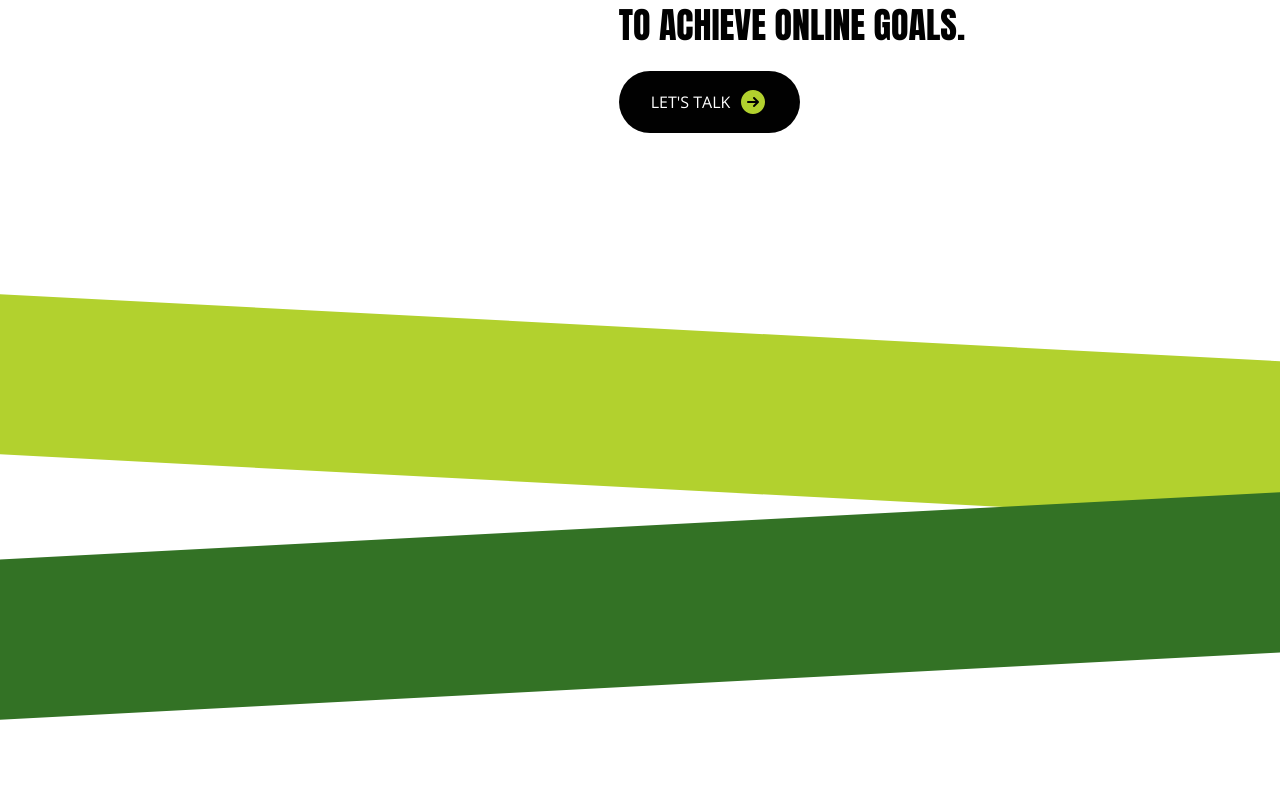
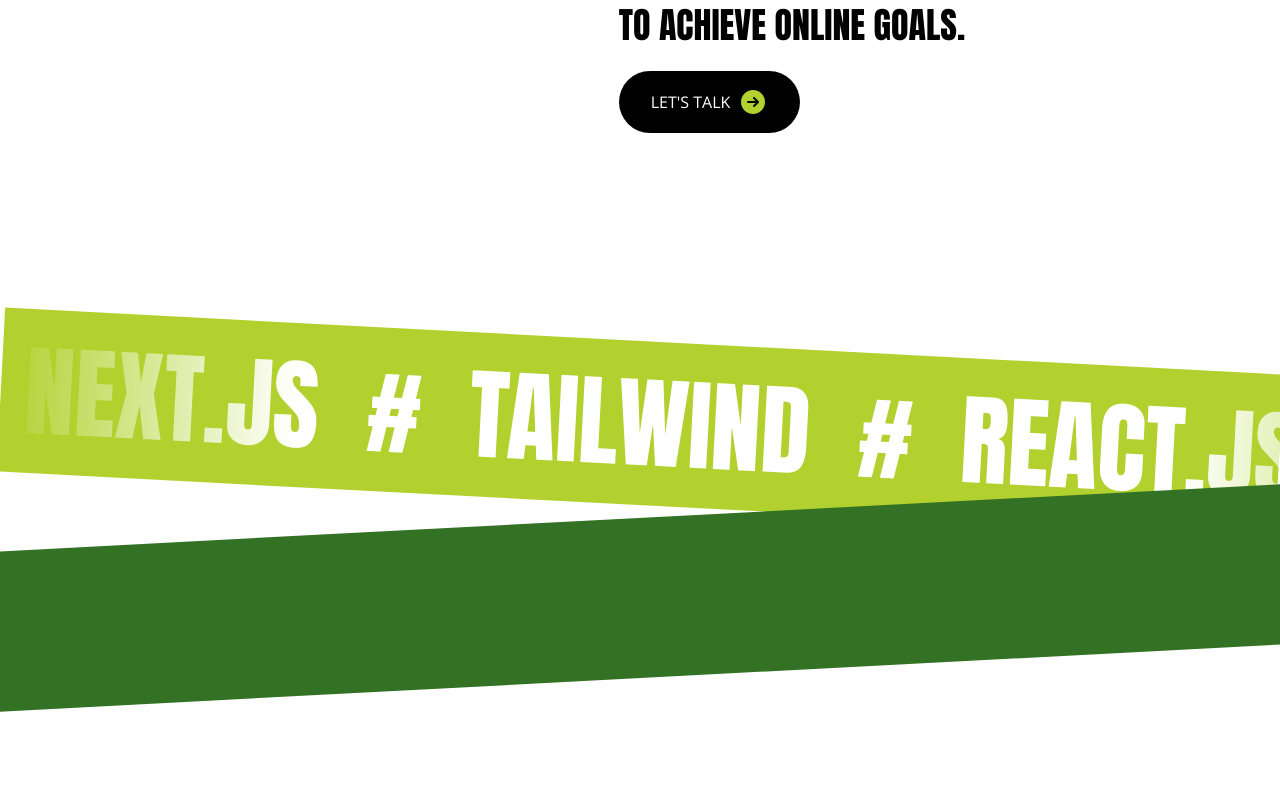
Before and after one commit to ShubhMehrotra19/newPortfolio, a Next.js app: page / in a window 1280 px wide. Shown: the part 1540-2340 px from the top of the page. Built offline with nearby package versions, Linux system fonts and the light colour scheme.

Commit message:
Update marquee.tsx

```diff
--- a/components/marqueeMixed/marquee/marquee.tsx
+++ b/components/marqueeMixed/marquee/marquee.tsx
@@ -1,92 +1,71 @@
-// marquee.tsx
-import React from "react";
-import "./marquee.css";
-import { Anton, Open_Sans } from 'next/font/google';
+import React, { useEffect, useRef, useState } from "react";
+import { Anton } from "next/font/google";
 
-export const anton = Anton({
-  weight: ['400'],
-  style: ['normal'],
-  subsets: ['latin-ext', 'latin', 'vietnamese'],
-  display: 'swap',
-})
+const anton = Anton({
+  weight: ["400"],
+  style: ["normal"],
+  subsets: ["latin-ext", "latin", "vietnamese"],
+  display: "swap",
+});
 
-export const openSans = Open_Sans({
-  weight: ['300', '800'],
-  style: ['normal'],
-  subsets: ['latin-ext', 'latin', 'vietnamese'],
-  display: 'swap',
-})
+const Marquee = () => {
+  const scrollerRef = useRef<HTMLDivElement>(null);
+  const contentRef = useRef<HTMLDivElement>(null);
+  const [marqueeLength, setMarqueeLength] = useState(0);
 
-interface Props {}
+  useEffect(() => {
+    const calculateMarqueeLength = () => {
+      const screenWidth = window.innerWidth;
+      setMarqueeLength(screenWidth + 200);
+    };
 
-function Marquee(props: Props) {
-  const {} = props;
-  const textWidth = 8000;
+    calculateMarqueeLength();
+
+    window.addEventListener("resize", calculateMarqueeLength);
+
+    if (scrollerRef.current && contentRef.current) {
+      const scrollerInner = scrollerRef.current;
+      const scrollerContent = contentRef.current;
+      const duplicatedContent = scrollerContent.cloneNode(true) as HTMLElement;
+      duplicatedContent.setAttribute("aria-hidden", "true");
+      scrollerInner.appendChild(duplicatedContent);
+    }
+
+    return () => {
+      window.removeEventListener("resize", calculateMarqueeLength);
+    };
+  }, []);
+
+  const design =
+    "inline-flex items-center text-4xl sm:text-6xl md:text-8xl lg:text-[100px] text-white px-3 sm:px-4 md:px-6";
+
   return (
-    <section className="md:w-[1800px] w-[600px] md:h-[160px] h-[80px] bg-[#B2D12E] flex justify-center items-center mb-3 -ml-2 rotate-[3deg] overflow-hidden">
-      <div className="scrolling-text whitespace-nowrap">
-        <span
-          className={`md:text-[120px] text-[40px] ${anton.className} text-white inline-block`}
-          style={{ width: `${textWidth}px` }}
-        >
-          NEXT.JS &nbsp; # &nbsp; TAILWIND &nbsp; # &nbsp; REACT.JS &nbsp; #
-          &nbsp; GSAP &nbsp; # &nbsp; TYPESCRIPT &nbsp; # &nbsp; FRAMER-MOTION
-          &nbsp; # &nbsp; LENIS-SCROLL &nbsp; # &nbsp; NEXT.JS &nbsp; # &nbsp;
-          TAILWIND &nbsp; # &nbsp; REACT.JS &nbsp; # &nbsp; GSAP &nbsp; # &nbsp;
-          TYPESCRIPT &nbsp; # &nbsp; FRAMER-MOTION &nbsp; # &nbsp; LENIS-SCROLL
-          &nbsp; # &nbsp;
-          NEXT.JS &nbsp; # &nbsp; TAILWIND &nbsp; # &nbsp; REACT.JS &nbsp; #
-          &nbsp; GSAP &nbsp; # &nbsp; TYPESCRIPT &nbsp; # &nbsp; FRAMER-MOTION
-          &nbsp; # &nbsp; LENIS-SCROLL &nbsp; # &nbsp; NEXT.JS &nbsp; # &nbsp;
-          TAILWIND &nbsp; # &nbsp; REACT.JS &nbsp; # &nbsp; GSAP &nbsp; # &nbsp;
-          TYPESCRIPT &nbsp; # &nbsp; FRAMER-MOTION &nbsp; # &nbsp; LENIS-SCROLL
-          &nbsp; # &nbsp;
-          NEXT.JS &nbsp; # &nbsp; TAILWIND &nbsp; # &nbsp; REACT.JS &nbsp; #
-          &nbsp; GSAP &nbsp; # &nbsp; TYPESCRIPT &nbsp; # &nbsp; FRAMER-MOTION
-          &nbsp; # &nbsp; LENIS-SCROLL &nbsp; # &nbsp; NEXT.JS &nbsp; # &nbsp;
-          TAILWIND &nbsp; # &nbsp; REACT.JS &nbsp; # &nbsp; GSAP &nbsp; # &nbsp;
-          TYPESCRIPT &nbsp; # &nbsp; FRAMER-MOTION &nbsp; # &nbsp; LENIS-SCROLL
-          &nbsp; # &nbsp;
-          NEXT.JS &nbsp; # &nbsp; TAILWIND &nbsp; # &nbsp; REACT.JS &nbsp; #
-          &nbsp; GSAP &nbsp; # &nbsp; TYPESCRIPT &nbsp; # &nbsp; FRAMER-MOTION
-          &nbsp; # &nbsp; LENIS-SCROLL &nbsp; # &nbsp; NEXT.JS &nbsp; # &nbsp;
-          TAILWIND &nbsp; # &nbsp; REACT.JS &nbsp; # &nbsp; GSAP &nbsp; # &nbsp;
-          TYPESCRIPT &nbsp; # &nbsp; FRAMER-MOTION &nbsp; # &nbsp; LENIS-SCROLL
-          &nbsp; # &nbsp;
-          NEXT.JS &nbsp; # &nbsp; TAILWIND &nbsp; # &nbsp; REACT.JS &nbsp; #
-          &nbsp; GSAP &nbsp; # &nbsp; TYPESCRIPT &nbsp; # &nbsp; FRAMER-MOTION
-          &nbsp; # &nbsp; LENIS-SCROLL &nbsp; # &nbsp; NEXT.JS &nbsp; # &nbsp;
-          TAILWIND &nbsp; # &nbsp; REACT.JS &nbsp; # &nbsp; GSAP &nbsp; # &nbsp;
-          TYPESCRIPT &nbsp; # &nbsp; FRAMER-MOTION &nbsp; # &nbsp; LENIS-SCROLL
-          &nbsp; # &nbsp;
-          NEXT.JS &nbsp; # &nbsp; TAILWIND &nbsp; # &nbsp; REACT.JS &nbsp; #
-          &nbsp; GSAP &nbsp; # &nbsp; TYPESCRIPT &nbsp; # &nbsp; FRAMER-MOTION
-          &nbsp; # &nbsp; LENIS-SCROLL &nbsp; # &nbsp; NEXT.JS &nbsp; # &nbsp;
-          TAILWIND &nbsp; # &nbsp; REACT.JS &nbsp; # &nbsp; GSAP &nbsp; # &nbsp;
-          TYPESCRIPT &nbsp; # &nbsp; FRAMER-MOTION &nbsp; # &nbsp; LENIS-SCROLL
-          &nbsp; # &nbsp;
-          NEXT.JS &nbsp; # &nbsp; TAILWIND &nbsp; # &nbsp; REACT.JS &nbsp; #
-          &nbsp; GSAP &nbsp; # &nbsp; TYPESCRIPT &nbsp; # &nbsp; FRAMER-MOTION
-          &nbsp; # &nbsp; LENIS-SCROLL &nbsp; # &nbsp; NEXT.JS &nbsp; # &nbsp;
-          TAILWIND &nbsp; # &nbsp; REACT.JS &nbsp; # &nbsp; GSAP &nbsp; # &nbsp;
-          TYPESCRIPT &nbsp; # &nbsp; FRAMER-MOTION &nbsp; # &nbsp; LENIS-SCROLL
-          &nbsp; # &nbsp;
-          NEXT.JS &nbsp; # &nbsp; TAILWIND &nbsp; # &nbsp; REACT.JS &nbsp; #
-          &nbsp; GSAP &nbsp; # &nbsp; TYPESCRIPT &nbsp; # &nbsp; FRAMER-MOTION
-          &nbsp; # &nbsp; LENIS-SCROLL &nbsp; # &nbsp; NEXT.JS &nbsp; # &nbsp;
-          TAILWIND &nbsp; # &nbsp; REACT.JS &nbsp; # &nbsp; GSAP &nbsp; # &nbsp;
-          TYPESCRIPT &nbsp; # &nbsp; FRAMER-MOTION &nbsp; # &nbsp; LENIS-SCROLL
-          &nbsp; # &nbsp;
-          NEXT.JS &nbsp; # &nbsp; TAILWIND &nbsp; # &nbsp; REACT.JS &nbsp; #
-          &nbsp; GSAP &nbsp; # &nbsp; TYPESCRIPT &nbsp; # &nbsp; FRAMER-MOTION
-          &nbsp; # &nbsp; LENIS-SCROLL &nbsp; # &nbsp; NEXT.JS &nbsp; # &nbsp;
-          TAILWIND &nbsp; # &nbsp; REACT.JS &nbsp; # &nbsp; GSAP &nbsp; # &nbsp;
-          TYPESCRIPT &nbsp; # &nbsp; FRAMER-MOTION &nbsp; # &nbsp; LENIS-SCROLL
-          &nbsp; # &nbsp;
-        </span>
+    <section
+      className={`w-[${marqueeLength}] overflow-hidden bg-[#B2D12E] py-8 rotate-3`}>
+      <div
+        ref={scrollerRef}
+        className="relative flex whitespace-nowrap"
+        style={{
+          mask: "linear-gradient(90deg, transparent, white 20%, white 80%, transparent)",
+          WebkitMask:
+            "linear-gradient(90deg, transparent, white 20%, white 80%, transparent)",
+          width: `${marqueeLength}px`,
+        }}>
+        <div
+          ref={contentRef}
+          className={`flex items-center animate-scroll ${anton.className}`}>
+          <span className={design}>NEXT.JS</span>
+          <span className={design}>#</span>
+          <span className={design}>TAILWIND</span>
+          <span className={design}>#</span>
+          <span className={design}>REACT.JS</span>
+          <span className={design}>#</span>
+          <span className={design}>GSAP</span>
+          <span className={design}>#</span>
+        </div>
       </div>
     </section>
   );
-}
+};
 
 export default Marquee;
```
